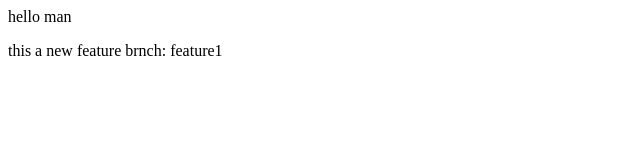
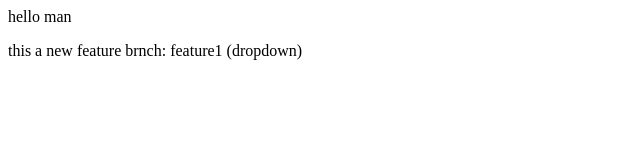
Before and after one commit to KeerthanKKK/local-repo, a plain HTML site: page index.html in a window 1280 px wide. Shown: the full height of the page, 0-640 px from the left. Drawn offline with Linux system fonts and the light colour scheme.

Commit message:
add dropdown

```diff
--- a/index.html
+++ b/index.html
@@ -1,2 +1,2 @@
 <p>hello man</p>
-<p>this a new feature brnch: feature1</p>
+<p>this a new feature brnch: feature1 (dropdown)</p>
```
